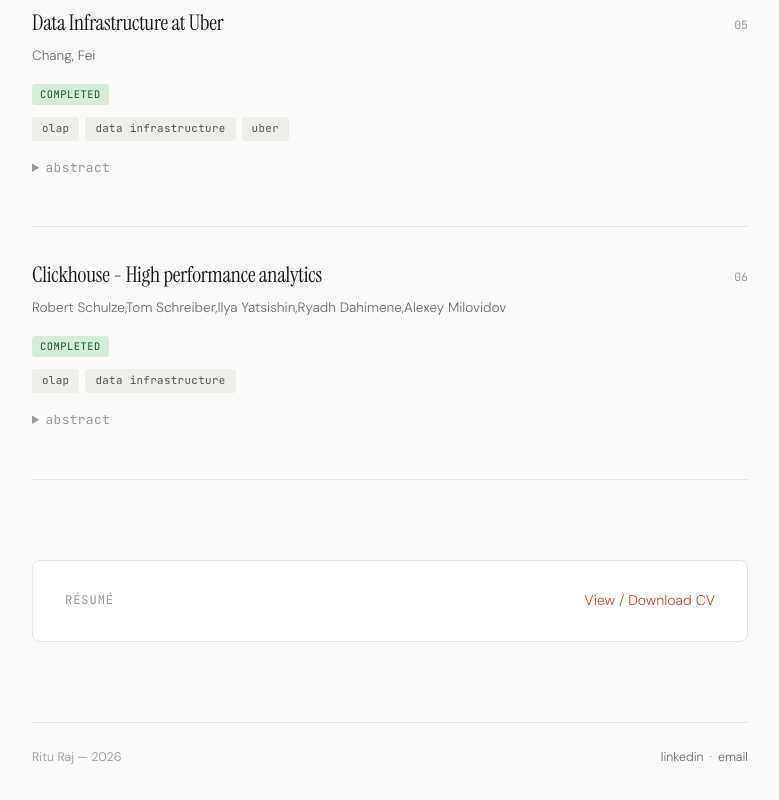
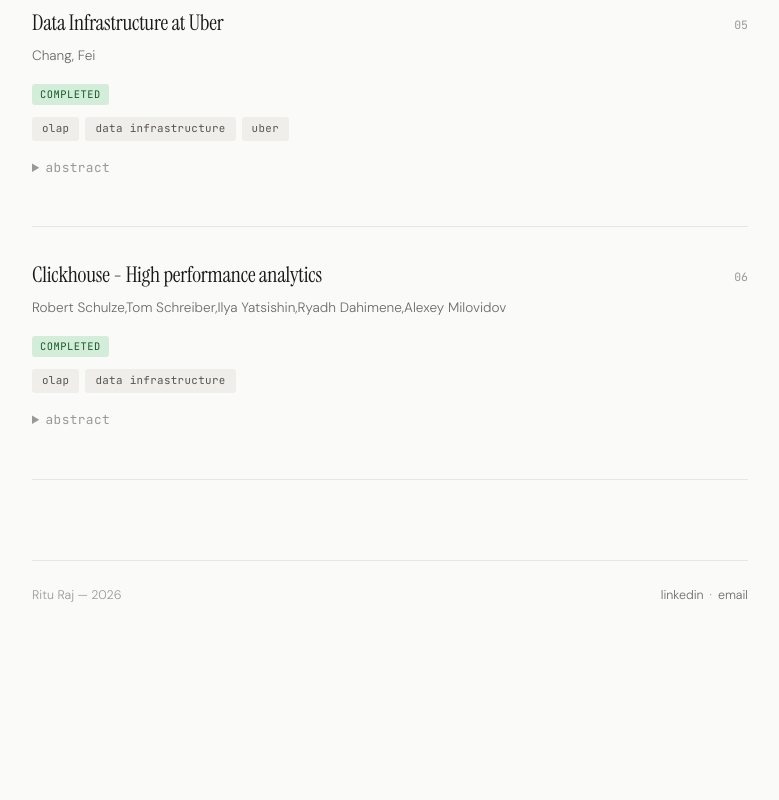
Before and after one commit to rraj001/paperreading, a plain HTML site: page index.html in a window 1280 px wide. Shown: the part 1557-2357 px from the top of the page, without its empty margins (398-1177 px from the left). After the commit the page ends 2282 px from the top, so only its background shows below. Drawn offline with Linux system fonts and the light colour scheme.

Commit message:
update resume

```diff
--- a/index.html
+++ b/index.html
@@ -370,36 +370,6 @@
     font-size: 0.9rem;
   }
 
-  /* ── Resume ── */
-  .resume-section {
-    margin-top: 80px;
-    padding: 28px 32px;
-    border: 1px solid var(--border);
-    border-radius: 8px;
-    display: flex;
-    align-items: center;
-    justify-content: space-between;
-    background: var(--card-bg);
-  }
-
-  .resume-label {
-    font-family: 'JetBrains Mono', monospace;
-    font-size: 0.75rem;
-    text-transform: uppercase;
-    letter-spacing: 0.08em;
-    color: var(--text-tertiary);
-  }
-
-  .resume-link {
-    font-size: 0.88rem;
-    color: var(--accent);
-    text-decoration: none;
-    border-bottom: 1px solid transparent;
-    transition: border-color 0.2s ease;
-  }
-
-  .resume-link:hover { border-color: var(--accent); }
-
   /* ── Footer ── */
   footer {
     margin-top: 80px;
@@ -457,7 +427,7 @@
       <a href="https://www.linkedin.com/in/ritu-raj001/" target="_blank">LinkedIn ↗</a>
       <a href="https://github.com/rraj001" target="_blank">GitHub ↗</a>
       <a href="mailto:rituik.raj001@gmail.com">Email ↗</a>
-      <a href="./Resume_Ritu2026v1.pdf" target="_blank">Résumé ↗</a>
+      <a href="./Resume_Ritu.pdf" target="_blank">Résumé ↗</a>
     </div>
   </aside>
 
@@ -472,12 +442,6 @@
     <div class="filters" id="filters"></div>
 
     <div class="papers-list" id="papers-list"></div>
-
-    <div class="resume-section">
-      <div class="resume-label">résumé</div>
-      <a href="./Resume_Ritu2026v1.pdf" target="_blank" class="resume-link">View / Download CV</a>
-    </div>
-
     <footer>
       <span>Ritu Raj — <span id="year"></span></span>
       <div class="footer-links">
```
Also changed, not shown: 2 other files.
